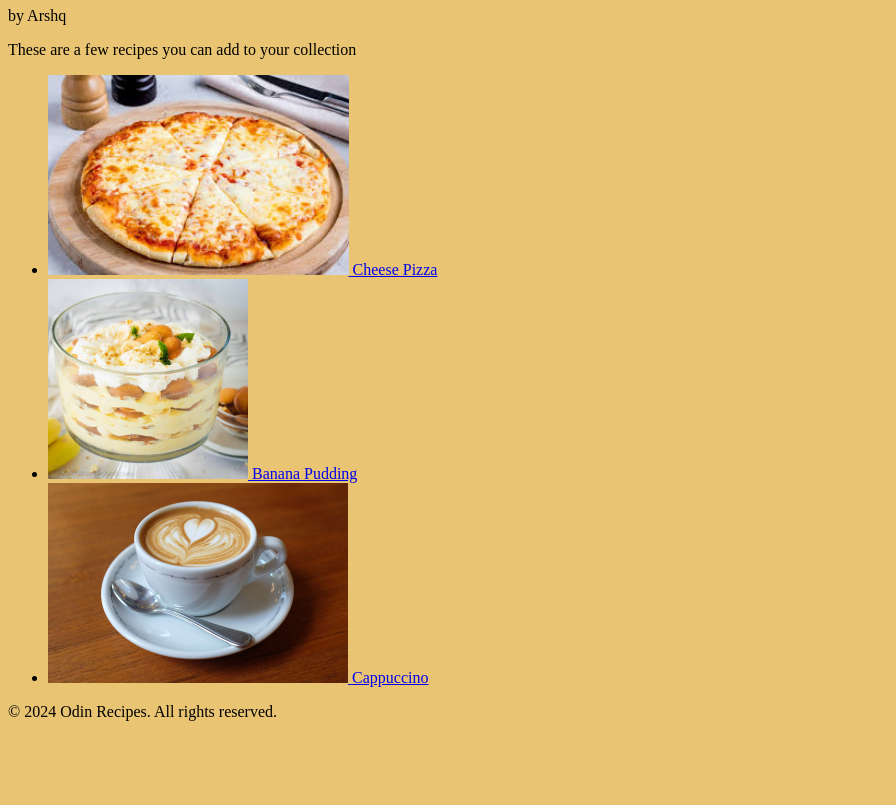
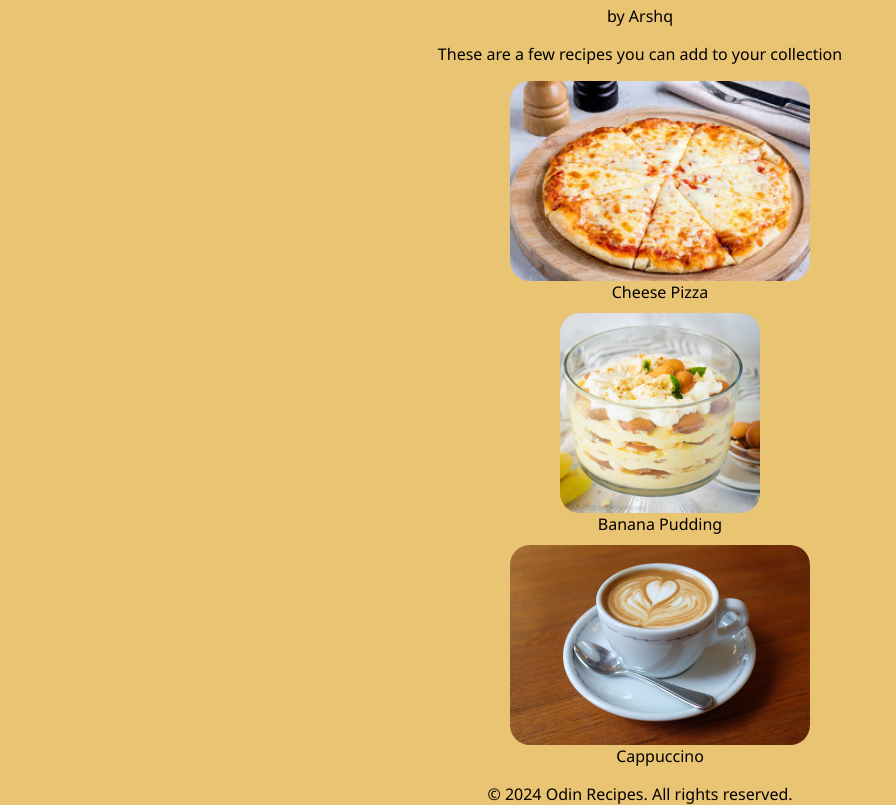
Before and after one commit to arshqiii/odin-recipes, a plain HTML site: page index.html in a window 1280 px wide. Shown: the part 81-886 px from the top of the page, without its empty margins (0-896 px from the left). Before the commit the page ends 826 px from the top, so only its background shows below. Drawn offline with Linux system fonts and the light colour scheme.

Commit message:
added some styles

```diff
--- a/styles.css
+++ b/styles.css
@@ -1,4 +1,34 @@
 body{
+    width: 100%;
+    height: 100vh;
+    margin: 0;
     align-content: center;
+    font-family: 'Segoe UI', Tahoma, Geneva, Verdana, sans-serif;
+    font-size: 16px;
     background-color: rgb(233, 196, 115);
 }
+
+h1, p, ul {
+    text-align: center;
+}
+
+ul{
+    list-style: none;
+}
+
+li {
+    margin: 10px 0;
+    text-align: center; /* Center-align the content */
+}
+
+a {
+    text-decoration: none; /* Remove underline from links */
+    color: black; /* Set link text color */
+    margin-top: 10px;
+}
+
+img {
+    display: block;
+    margin: 0 auto;
+    border-radius: 20px;
+}
```
